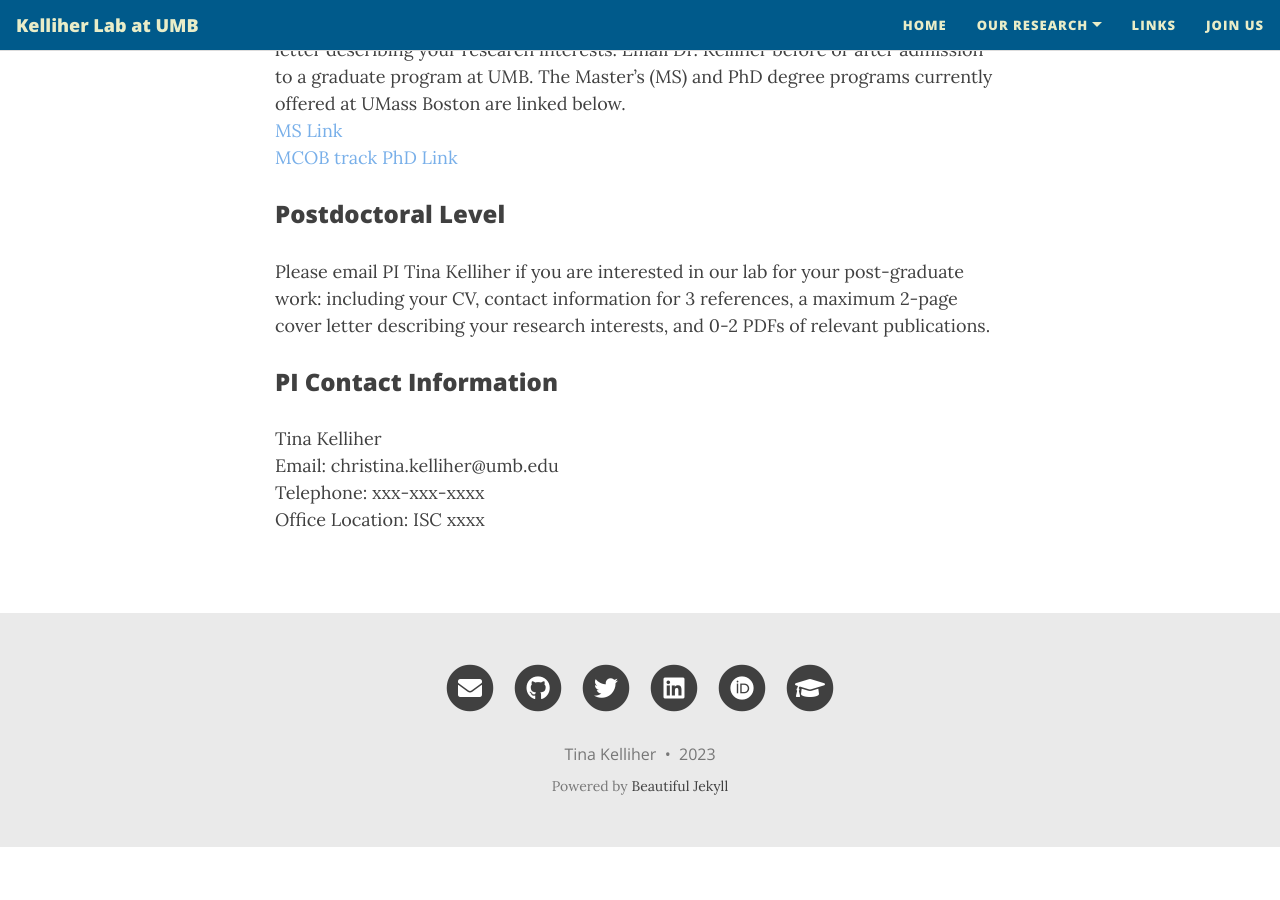
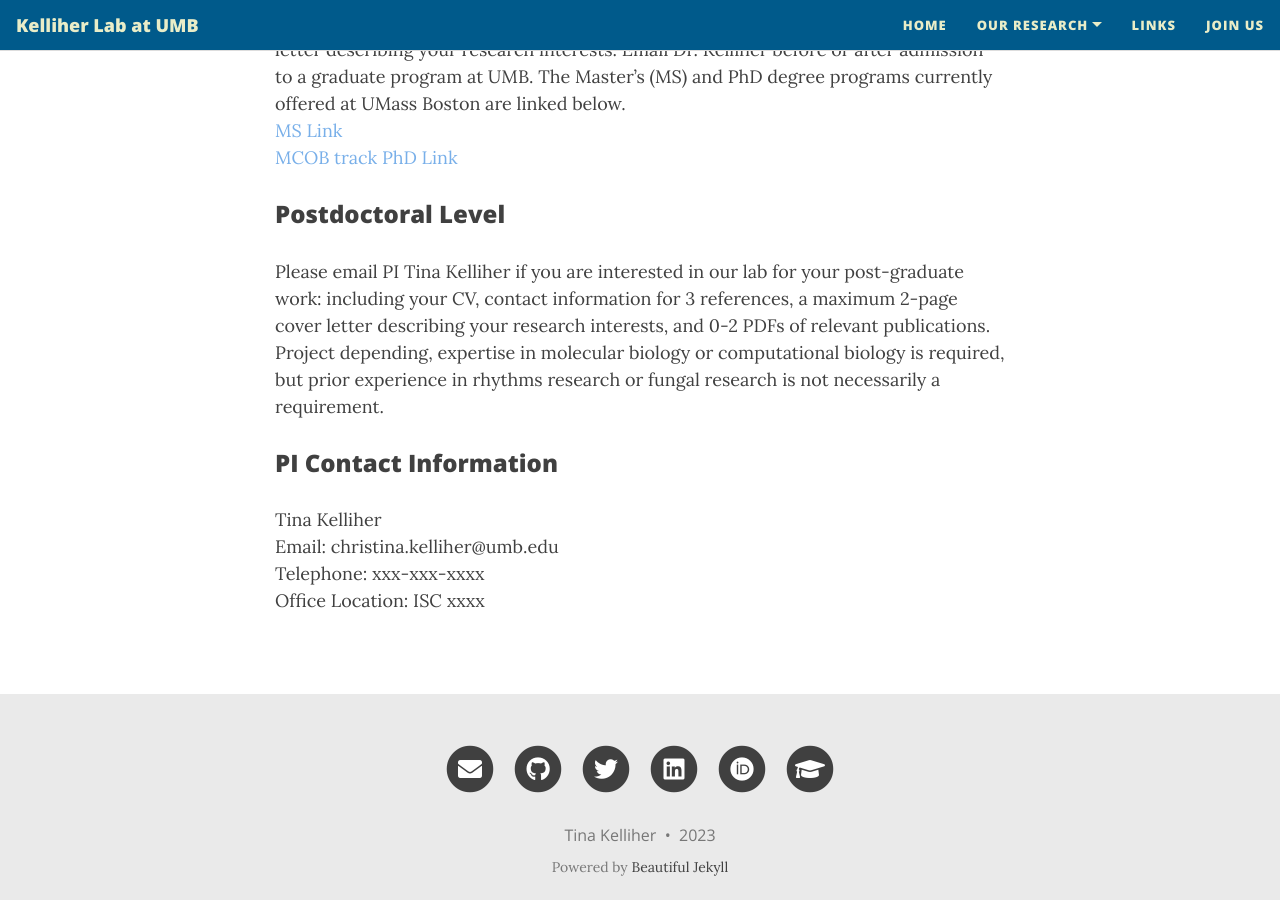
Before and after one commit to cmk35/cmk35.github.io, a Jekyll site: the page built from join.md, in a window 1280 px wide and 900 px high, scrolled down 794 px. Built offline with Jekyll 4.4.1, drawn with Linux system fonts in a browser that asks for light colours; nearby versions of some CDN libraries; before the commit the page ends 1641 px from its top, so only the background shows below that.

Commit message:
Update join.md

```diff
--- a/join.md
+++ b/join.md
@@ -19,7 +19,7 @@ Please email PI Tina Kelliher if you are interested in our lab for your graduate
 <a href="https://www.umb.edu/academics/csm/biology/grad/mcob_phd" target="_blank">MCOB track PhD Link</a>
 
 ### Postdoctoral Level
-Please email PI Tina Kelliher if you are interested in our lab for your post-graduate work: including your CV, contact information for 3 references, a maximum 2-page cover letter describing your research interests, and 0-2 PDFs of relevant publications.
+Please email PI Tina Kelliher if you are interested in our lab for your post-graduate work: including your CV, contact information for 3 references, a maximum 2-page cover letter describing your research interests, and 0-2 PDFs of relevant publications. Project depending, expertise in molecular biology or computational biology is required, but prior experience in rhythms research or fungal research is not necessarily a requirement.
 
 ### PI Contact Information
 Tina Kelliher\\
```
